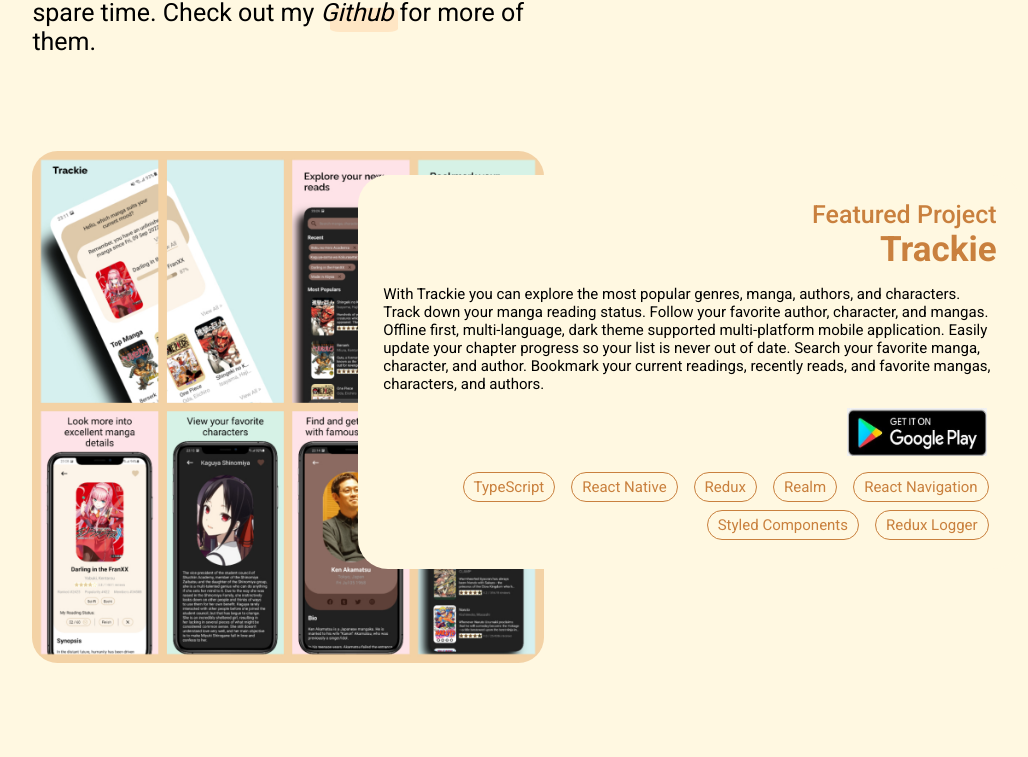
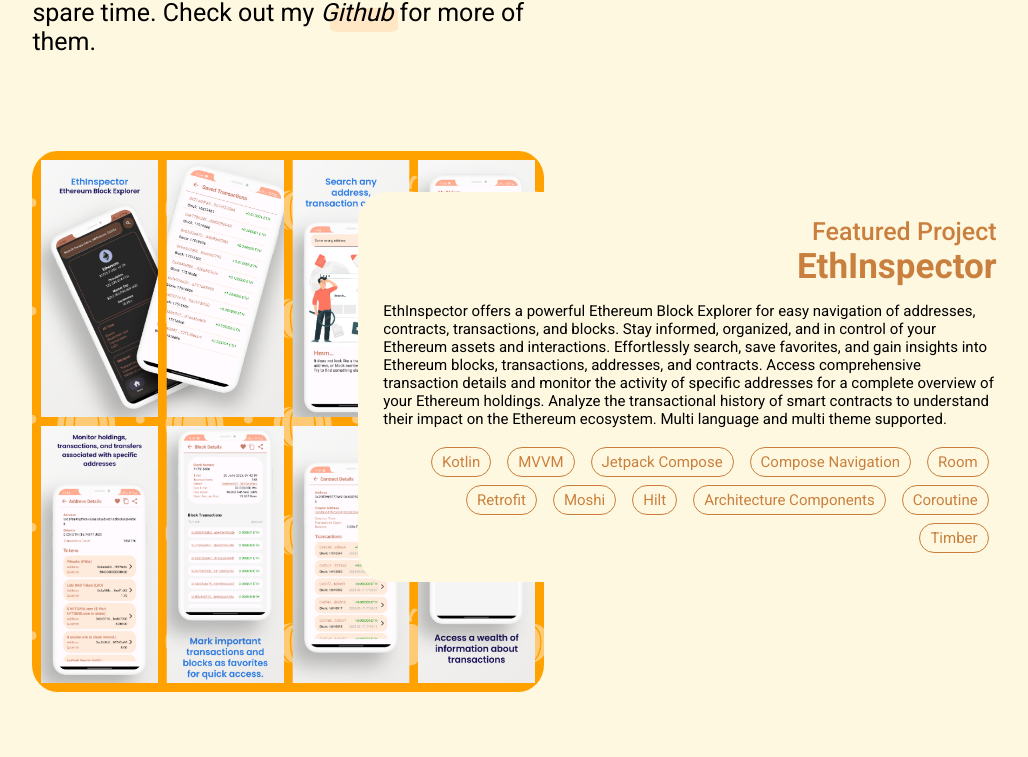
Before and after one commit to etasdemir/etasdemir.github.io, a React (Create React App) app: page / in a window 1280 px wide. Shown: the part 975-1732 px from the top of the page, without its empty margins (78-1106 px from the left). Built offline with nearby package versions, Linux system fonts and the light colour scheme.

Commit message:
add eth inspector

```diff
--- a/src/shared/Constants.ts
+++ b/src/shared/Constants.ts
@@ -107,6 +107,25 @@
 
 
 export const PROJECTS: Array<ProjectInfo> = [
+  {
+    title: "EthInspector",
+    description: "EthInspector offers a powerful Ethereum Block Explorer for easy navigation of addresses, contracts, transactions, and blocks. Stay informed, organized, and in control of your Ethereum assets and interactions. Effortlessly search, save favorites, and gain insights into Ethereum blocks, transactions, addresses, and contracts. Access comprehensive transaction details and monitor the activity of specific addresses for a complete overview of your Ethereum holdings. Analyze the transactional history of smart contracts to understand their impact on the Ethereum ecosystem. Multi language and multi theme supported.",
+    url: "https://github.com/etasdemir/eth-inspector",
+    techStack: [
+      "Kotlin",
+      "MVVM",
+      "Jetpack Compose",
+      "Compose Navigation",
+      "Room",
+      "Retrofit",
+      "Moshi",
+      "Hilt",
+      "Architecture Components",
+      "Coroutine",
+      "Timber"
+    ],
+    image: "eth_inspector_collage.jpg",
+  },
   {
     title: "Trackie",
     description: "With Trackie you can explore the most popular genres, manga, authors, and characters. Track down your manga reading status. Follow your favorite author, character, and mangas. Offline first, multi-language, dark theme supported multi-platform mobile application. Easily update your chapter progress so your list is never out of date. Search your favorite manga, character, and author. Bookmark your current readings, recently reads, and favorite mangas, characters, and authors.",
```
Also changed, not shown: src/assets/eth_inspector_collage.jpg (added).
